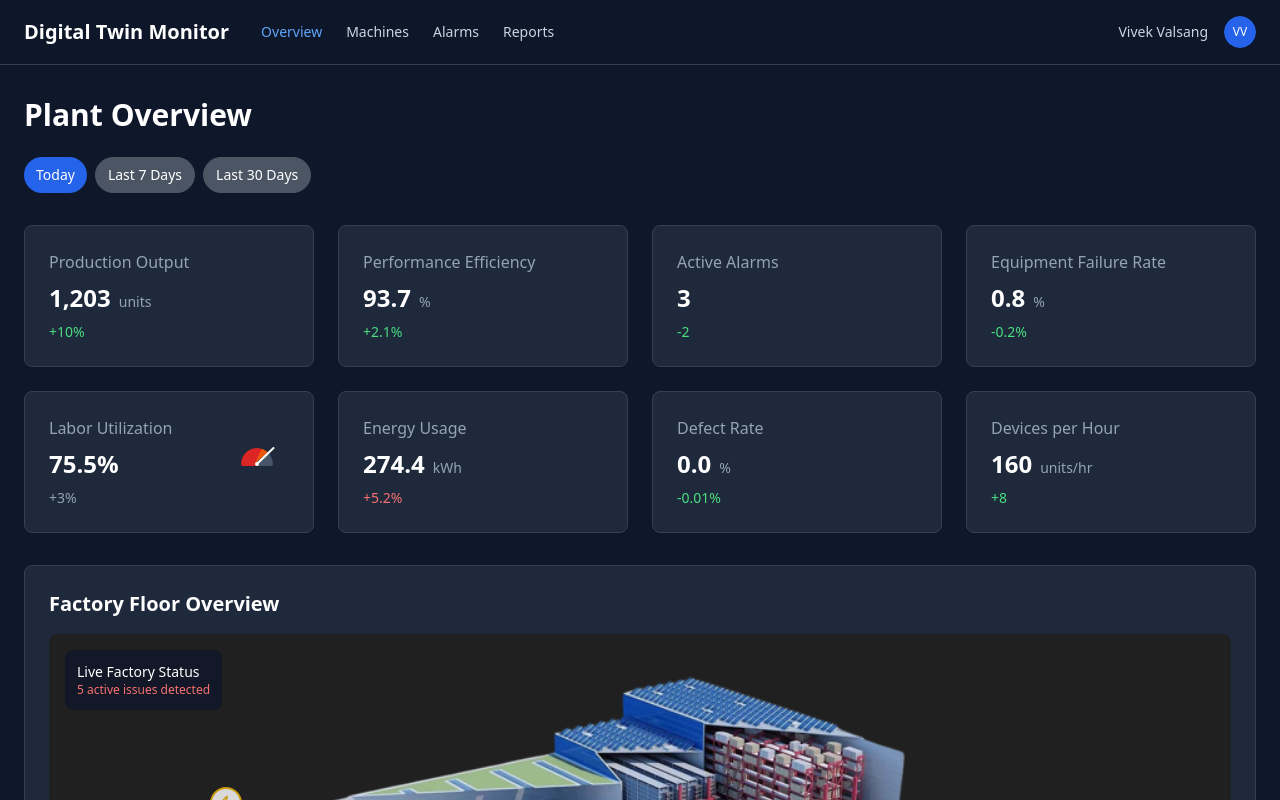
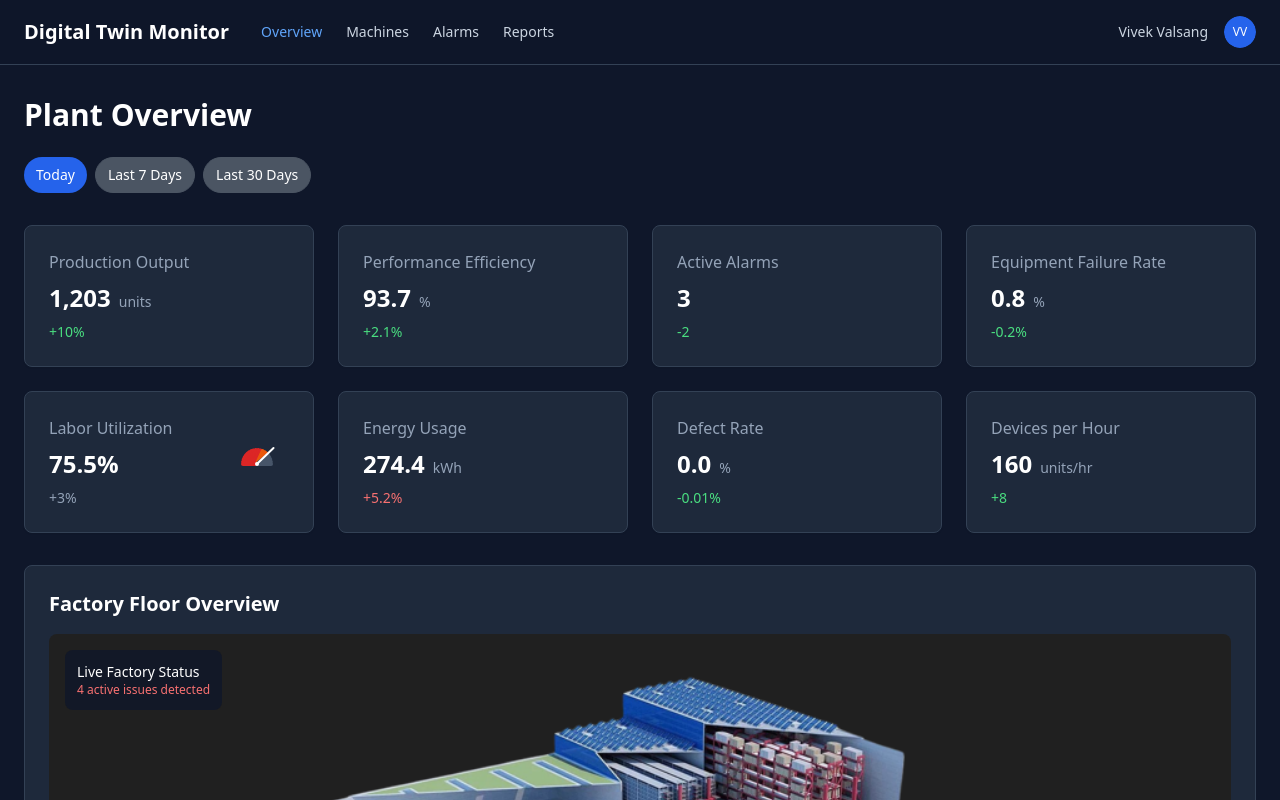
Before and after one commit to AmbitSoftwareDXB/factory-pulse-monitor-ui, a React (Vite) app: page / in a window 1280 px wide. Shown: the top 800 px of the page. Built offline with nearby package versions, Linux system fonts and the light colour scheme.

Commit message:
Refine hazard icon placement
Remove hazard icons outside factory perimeter.

```diff
--- a/src/components/dashboard/FactoryFloorVisualization.tsx
+++ b/src/components/dashboard/FactoryFloorVisualization.tsx
@@ -34,8 +34,8 @@ const hazardData: HazardIcon[] = [
     severity: 'Medium',
     location: 'Quality Control - Inspection Area',
     timestamp: '2024-01-15 14:15:00',
-    x: 70,
-    y: 30
+    x: 65,
+    y: 35
   },
   {
     id: '3',
@@ -45,8 +45,8 @@ const hazardData: HazardIcon[] = [
     severity: 'High',
     location: 'Main Distribution Panel',
     timestamp: '2024-01-15 14:18:00',
-    x: 15,
-    y: 25
+    x: 25,
+    y: 35
   },
   {
     id: '4',
@@ -56,19 +56,8 @@ const hazardData: HazardIcon[] = [
     severity: 'Low',
     location: 'Assembly Line 1 - Conveyor System',
     timestamp: '2024-01-15 14:10:00',
-    x: 55,
-    y: 60
-  },
-  {
-    id: '5',
-    type: 'warning',
-    title: 'Vibration Alert',
-    description: 'Abnormal vibration patterns detected',
-    severity: 'Medium',
-    location: 'Packaging Area - Sealing Unit',
-    timestamp: '2024-01-15 14:20:00',
-    x: 80,
-    y: 70
+    x: 50,
+    y: 55
   }
 ];
 
```
